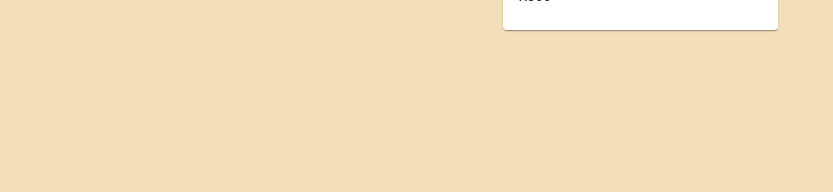
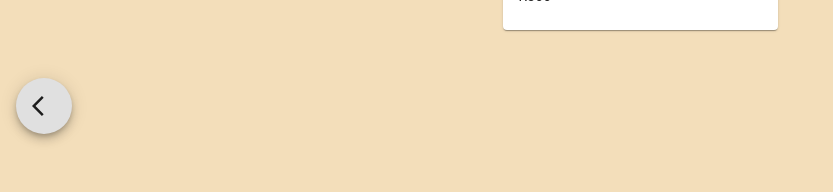
Before and after one commit to Oranjuicy/shop-proto, a React (Create React App) app: page / in a window 1280 px wide. Shown: the part 562-754 px from the top of the page, without its empty margins (0-833 px from the left). Built offline with nearby package versions, Linux system fonts and the light colour scheme.

Commit message:
Create button branch, add left/right sideways buttons

```diff
--- a/package.json
+++ b/package.json
@@ -5,6 +5,7 @@
   "dependencies": {
     "@emotion/react": "^11.11.1",
     "@emotion/styled": "^11.11.0",
+    "@mui/icons-material": "^5.13.7",
     "@mui/material": "^5.13.6",
     "@testing-library/jest-dom": "^5.16.5",
     "@testing-library/react": "^13.4.0",
--- a/src/components/App.jsx
+++ b/src/components/App.jsx
@@ -3,6 +3,8 @@ import Header from "./Header"
 import Footer from "./Footer";
 import Namecard from "./Namecard";
 import Item from "./Item";
+import {LeftButton, RightButton} from "./Button";
+
 
 function App() {
     return (
@@ -11,6 +13,7 @@ function App() {
             <Footer />
             <Item image="https://picsum.photos/seed/picsum/200/300"/>
             <Namecard price="R300" artistName="Retief Ryke" artworkName="Big Jug" description="A large stoneware jug" />
+            <LeftButton />
 
         </div>
     );
--- /dev/null
+++ b/src/components/Button.jsx
@@ -0,0 +1,29 @@
+import * as React from 'react';
+import Box from '@mui/material/Box';
+import Fab from '@mui/material/Fab';
+import ArrowBackIosIcon from '@mui/icons-material/ArrowBackIos';
+import ArrowForwardIosIcon from '@mui/icons-material/ArrowForwardIos';
+
+
+
+function LeftButton(props) {
+  return (
+    <Box sx={{ '& > :not(style)': { m: 1 } }}>
+      <Fab >
+        <ArrowBackIosIcon />
+      </Fab>
+    </Box>
+  );
+}
+
+function RightButton(props) {
+    return (
+      <Box sx={{ '& > :not(style)': { m: 1 } }}>
+        <Fab >
+          <ArrowForwardIosIcon />
+        </Fab>
+      </Box>
+    );
+  }
+
+export {LeftButton, RightButton}
--- a/src/components/Footer.jsx
+++ b/src/components/Footer.jsx
@@ -1,6 +1,6 @@
 import React from "react";
 
-function Footer() {
+export default function Footer() {
   const year = new Date().getFullYear();
   return (
     <footer>
@@ -8,5 +8,3 @@ function Footer() {
     </footer>
   );
 }
-
-export default Footer;
--- a/src/components/Header.jsx
+++ b/src/components/Header.jsx
@@ -1,11 +1,9 @@
 import React from "react";
 
-function Header(){
+export default function Header(){
     return (
         <header class="header">
             <h1>ZAramics Market</h1>
         </header>
     );
 }
-
-export default Header;
```
Also changed, not shown: 1 other file (tests, documents, lock files or other folders).
